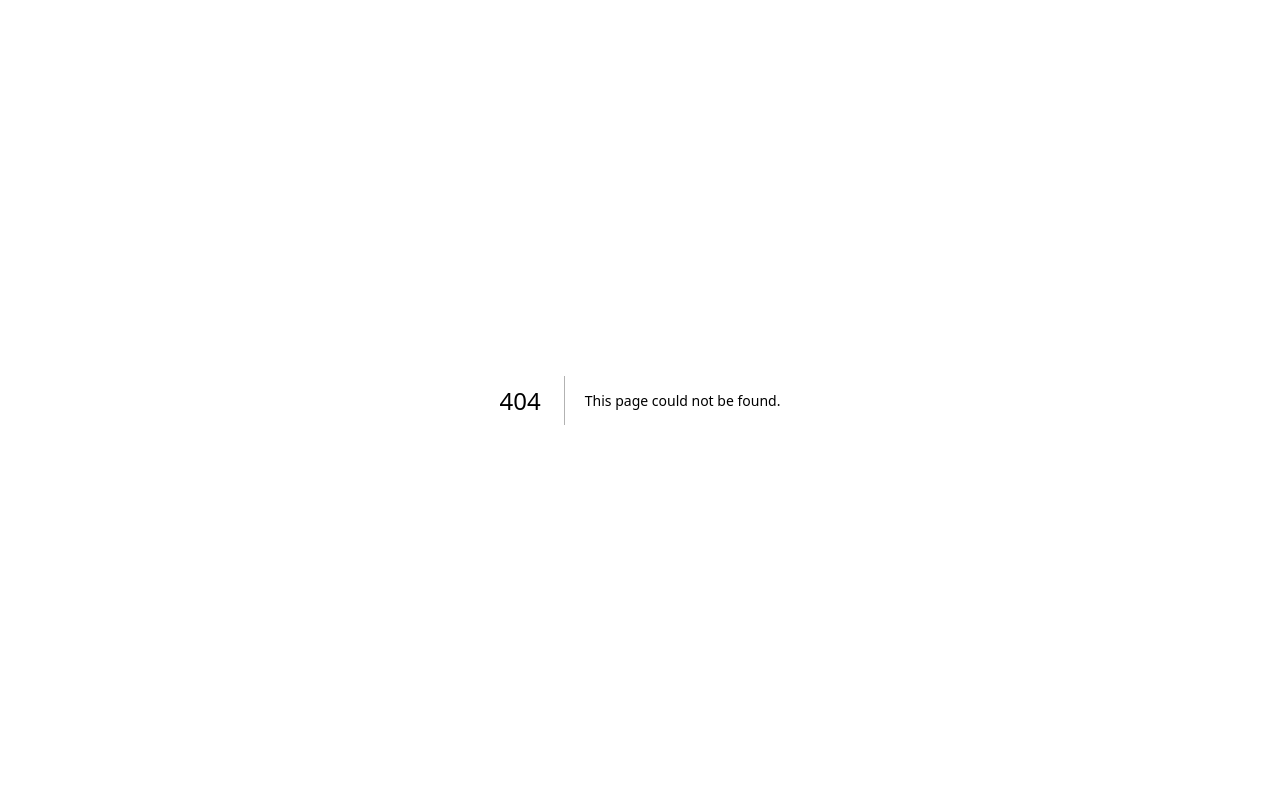
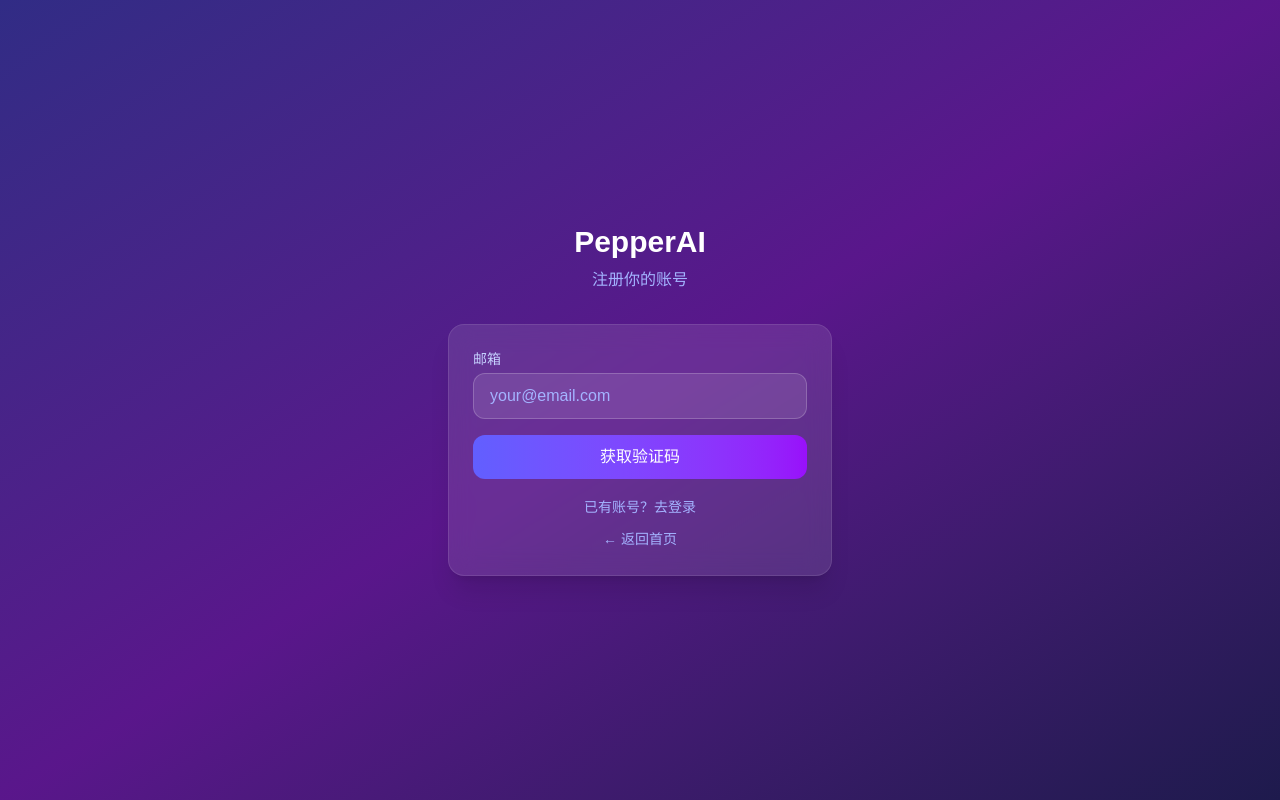
Before and after one commit to Archie0608-soure/paper-assistant-v2, a Next.js app: page /signup in a window 1280 px wide. Before the commit this address had no page. Built offline with nearby package versions, Linux system fonts and the light colour scheme.

Commit message:
fix: 添加/signin和/signup页面，修复签到入口404

```diff
--- /dev/null
+++ b/src/app/signin/page.tsx
@@ -0,0 +1,91 @@
+'use client';
+
+import { useState } from 'react';
+import { useRouter } from 'next/navigation';
+
+export default function SignInPage() {
+  const router = useRouter();
+  const [email, setEmail] = useState('');
+  const [password, setPassword] = useState('');
+  const [error, setError] = useState('');
+  const [loading, setLoading] = useState(false);
+
+  const handleSubmit = async (e: React.FormEvent) => {
+    e.preventDefault();
+    setError('');
+    setLoading(true);
+    try {
+      const res = await fetch('/api/auth/login-password', {
+        method: 'POST',
+        headers: { 'Content-Type': 'application/json' },
+        body: JSON.stringify({ email, password }),
+      });
+      const data = await res.json();
+      if (!res.ok) {
+        setError(data.error || '登录失败');
+        return;
+      }
+      router.push('/');
+      router.refresh();
+    } catch {
+      setError('网络错误，请重试');
+    } finally {
+      setLoading(false);
+    }
+  };
+
+  return (
+    <div className="min-h-screen bg-gradient-to-br from-indigo-900 via-purple-900 to-indigo-950 flex items-center justify-center px-4">
+      <div className="w-full max-w-sm">
+        <div className="text-center mb-8">
+          <h1 className="text-3xl font-bold text-white mb-2">PepperAI</h1>
+          <p className="text-indigo-300">登录你的账号</p>
+        </div>
+        <form onSubmit={handleSubmit} className="bg-white/10 backdrop-blur-md rounded-2xl p-6 shadow-xl border border-white/10">
+          <div className="space-y-4">
+            <div>
+              <label className="block text-sm text-indigo-200 mb-1">邮箱</label>
+              <input
+                type="email"
+                value={email}
+                onChange={e => setEmail(e.target.value)}
+                required
+                className="w-full px-4 py-2.5 rounded-xl bg-white/10 border border-white/20 text-white placeholder-indigo-300 focus:outline-none focus:ring-2 focus:ring-indigo-400"
+                placeholder="your@email.com"
+              />
+            </div>
+            <div>
+              <label className="block text-sm text-indigo-200 mb-1">密码</label>
+              <input
+                type="password"
+                value={password}
+                onChange={e => setPassword(e.target.value)}
+                required
+                className="w-full px-4 py-2.5 rounded-xl bg-white/10 border border-white/20 text-white placeholder-indigo-300 focus:outline-none focus:ring-2 focus:ring-indigo-400"
+                placeholder="••••••••"
+              />
+            </div>
+            {error && <p className="text-red-300 text-sm text-center">{error}</p>}
+            <button
+              type="submit"
+              disabled={loading}
+              className="w-full py-2.5 bg-gradient-to-r from-indigo-500 to-purple-600 text-white rounded-xl font-medium hover:from-indigo-600 hover:to-purple-700 transition disabled:opacity-50"
+            >
+              {loading ? '登录中...' : '登录'}
+            </button>
+          </div>
+          <div className="mt-4 text-center">
+            <a href="/signup" className="text-sm text-indigo-300 hover:text-white transition">
+              还没有账号？去注册
+            </a>
+          </div>
+          <div className="mt-2 text-center">
+            <button type="button" onClick={() => router.push('/')} className="text-sm text-indigo-300 hover:text-white transition">
+              ← 返回首页
+            </button>
+          </div>
+        </form>
+      </div>
+    </div>
+  );
+}
--- /dev/null
+++ b/src/app/signup/page.tsx
@@ -0,0 +1,135 @@
+'use client';
+
+import { useState } from 'react';
+import { useRouter } from 'next/navigation';
+
+export default function SignupPage() {
+  const router = useRouter();
+  const [step, setStep] = useState<'email' | 'verify'>('email');
+  const [email, setEmail] = useState('');
+  const [code, setCode] = useState('');
+  const [token, setToken] = useState('');
+  const [error, setError] = useState('');
+  const [loading, setLoading] = useState(false);
+
+  const handleSendCode = async (e: React.FormEvent) => {
+    e.preventDefault();
+    setError('');
+    setLoading(true);
+    try {
+      const res = await fetch('/api/auth/send-code', {
+        method: 'POST',
+        headers: { 'Content-Type': 'application/json' },
+        body: JSON.stringify({ type: 'email', destination: email }),
+      });
+      const data = await res.json();
+      if (!res.ok) {
+        setError(data.error || '发送失败');
+        return;
+      }
+      setToken(data.token);
+      setStep('verify');
+    } catch {
+      setError('网络错误，请重试');
+    } finally {
+      setLoading(false);
+    }
+  };
+
+  const handleVerify = async (e: React.FormEvent) => {
+    e.preventDefault();
+    setError('');
+    setLoading(true);
+    try {
+      const res = await fetch('/api/auth/verify', {
+        method: 'POST',
+        headers: { 'Content-Type': 'application/json' },
+        body: JSON.stringify({ type: 'email', destination: email, code, token }),
+      });
+      const data = await res.json();
+      if (!res.ok) {
+        setError(data.error || '验证失败');
+        return;
+      }
+      router.push('/');
+      router.refresh();
+    } catch {
+      setError('网络错误，请重试');
+    } finally {
+      setLoading(false);
+    }
+  };
+
+  return (
+    <div className="min-h-screen bg-gradient-to-br from-indigo-900 via-purple-900 to-indigo-950 flex items-center justify-center px-4">
+      <div className="w-full max-w-sm">
+        <div className="text-center mb-8">
+          <h1 className="text-3xl font-bold text-white mb-2">PepperAI</h1>
+          <p className="text-indigo-300">{step === 'email' ? '注册你的账号' : '输入验证码'}</p>
+        </div>
+        <div className="bg-white/10 backdrop-blur-md rounded-2xl p-6 shadow-xl border border-white/10">
+          {step === 'email' ? (
+            <form onSubmit={handleSendCode} className="space-y-4">
+              <div>
+                <label className="block text-sm text-indigo-200 mb-1">邮箱</label>
+                <input
+                  type="email"
+                  value={email}
+                  onChange={e => setEmail(e.target.value)}
+                  required
+                  className="w-full px-4 py-2.5 rounded-xl bg-white/10 border border-white/20 text-white placeholder-indigo-300 focus:outline-none focus:ring-2 focus:ring-indigo-400"
+                  placeholder="your@email.com"
+                />
+              </div>
+              {error && <p className="text-red-300 text-sm text-center">{error}</p>}
+              <button
+                type="submit"
+                disabled={loading}
+                className="w-full py-2.5 bg-gradient-to-r from-indigo-500 to-purple-600 text-white rounded-xl font-medium hover:from-indigo-600 hover:to-purple-700 transition disabled:opacity-50"
+              >
+                {loading ? '发送中...' : '获取验证码'}
+              </button>
+            </form>
+          ) : (
+            <form onSubmit={handleVerify} className="space-y-4">
+              <p className="text-sm text-indigo-200 text-center">验证码已发送到 <span className="text-white font-medium">{email}</span></p>
+              <div>
+                <label className="block text-sm text-indigo-200 mb-1">验证码</label>
+                <input
+                  type="text"
+                  value={code}
+                  onChange={e => setCode(e.target.value)}
+                  required
+                  maxLength={6}
+                  className="w-full px-4 py-2.5 rounded-xl bg-white/10 border border-white/20 text-white placeholder-indigo-300 focus:outline-none focus:ring-2 focus:ring-indigo-400 text-center text-2xl tracking-widest"
+                  placeholder="000000"
+                />
+              </div>
+              {error && <p className="text-red-300 text-sm text-center">{error}</p>}
+              <button
+                type="submit"
+                disabled={loading}
+                className="w-full py-2.5 bg-gradient-to-r from-indigo-500 to-purple-600 text-white rounded-xl font-medium hover:from-indigo-600 hover:to-purple-700 transition disabled:opacity-50"
+              >
+                {loading ? '验证中...' : '注册'}
+              </button>
+              <button type="button" onClick={() => setStep('email')} className="w-full text-sm text-indigo-300 hover:text-white transition py-1">
+                重新发送验证码
+              </button>
+            </form>
+          )}
+          <div className="mt-4 text-center">
+            <a href="/signin" className="text-sm text-indigo-300 hover:text-white transition">
+              已有账号？去登录
+            </a>
+          </div>
+          <div className="mt-2 text-center">
+            <button type="button" onClick={() => router.push('/')} className="text-sm text-indigo-300 hover:text-white transition">
+              ← 返回首页
+            </button>
+          </div>
+        </div>
+      </div>
+    </div>
+  );
+}
```
